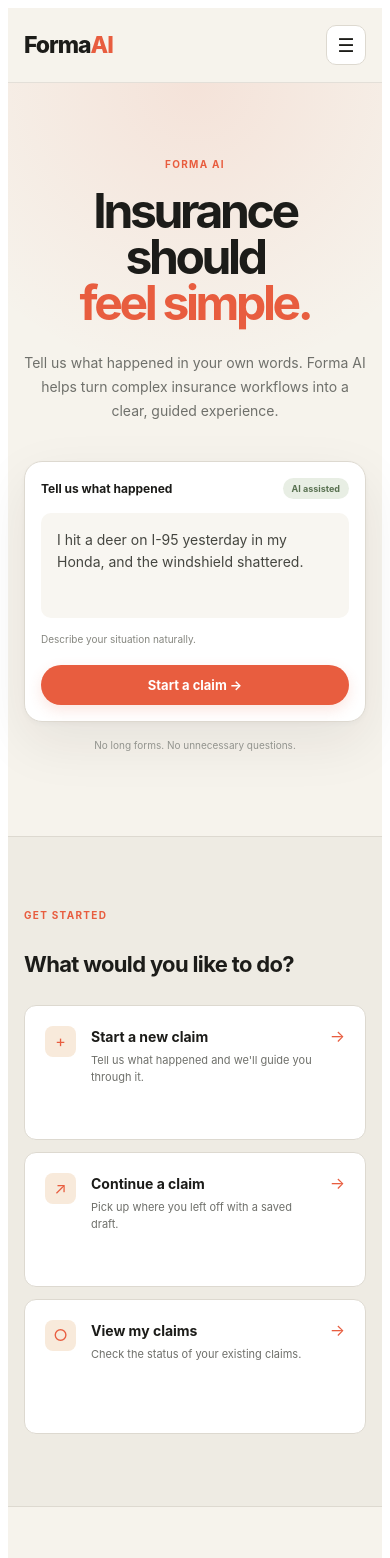
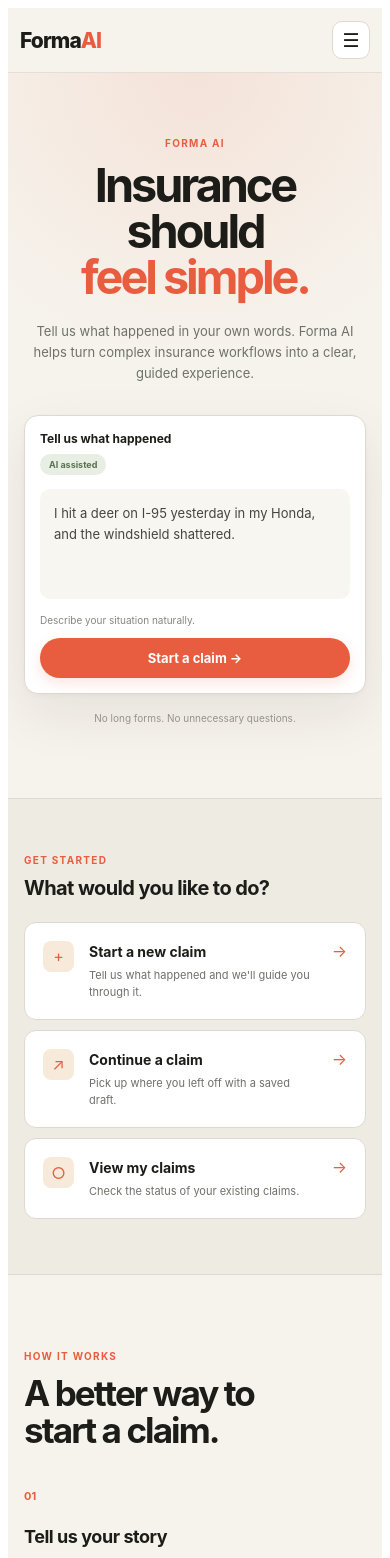
Before and after one commit to Darkstar080/forma-ai, a React (Vite) app in the folder apps/client/: page / in a window 390 px wide. Shown: the top 1558 px of the page. Built offline with nearby package versions, Linux system fonts and the light colour scheme.

Commit message:
feat: improve mobile homepage layout

```diff
--- a/apps/client/src/components/Home.css
+++ b/apps/client/src/components/Home.css
@@ -1754,3 +1754,474 @@
     transition: none !important;
   }
 }
+/* =========================================================
+   MOBILE HOMEPAGE POLISH
+   Additional responsive improvements
+   Does not change desktop layout
+========================================================= */
+
+@media (max-width: 650px) {
+  /* ---------- Global mobile safety ---------- */
+
+  .forma-home {
+    width: 100%;
+    max-width: 100%;
+    overflow-x: hidden;
+  }
+
+  .forma-home main {
+    width: 100%;
+    overflow-x: hidden;
+  }
+
+  /* ---------- Navbar ---------- */
+
+  .forma-navbar-inner {
+    height: 64px;
+    width: calc(100% - 24px);
+  }
+
+  .forma-logo {
+    font-size: 21px;
+  }
+
+  .mobile-menu-button {
+    width: 38px;
+    height: 38px;
+  }
+
+  .mobile-nav {
+    width: calc(100% - 24px);
+    margin-bottom: 10px;
+    padding: 8px;
+
+    border-radius: 12px;
+  }
+
+  .mobile-nav a {
+    min-height: 44px;
+
+    display: flex;
+    align-items: center;
+
+    padding: 11px 12px;
+  }
+
+  .forma-mobile-theme {
+    min-height: 44px;
+  }
+
+  .mobile-nav-cta {
+    min-height: 44px;
+
+    display: flex;
+    align-items: center;
+    justify-content: center;
+  }
+
+  /* ---------- Hero ---------- */
+
+  .home-hero {
+    width: 100%;
+    min-height: auto;
+
+    padding: 64px 16px 72px;
+  }
+
+  .hero-content {
+    width: 100%;
+  }
+
+  .hero-content h1 {
+    max-width: 360px;
+    margin: 14px auto 0;
+
+    font-size: clamp(42px, 12vw, 52px);
+    line-height: 0.98;
+    letter-spacing: -0.065em;
+  }
+
+  .hero-description {
+    max-width: 340px;
+    margin: 20px auto 30px;
+
+    font-size: 13px;
+    line-height: 1.65;
+  }
+
+  .story-card {
+    width: 100%;
+    max-width: 100%;
+
+    padding: 15px;
+
+    border-radius: 14px;
+  }
+
+  .story-card-top {
+    align-items: flex-start;
+    flex-direction: column;
+    gap: 8px;
+  }
+
+  .story-input {
+    min-height: 110px;
+    padding: 14px;
+
+    font-size: 13px;
+  }
+
+  .story-card-bottom {
+    gap: 12px;
+  }
+
+  .hero-footnote {
+    max-width: 300px;
+    margin-left: auto;
+    margin-right: auto;
+
+    line-height: 1.5;
+  }
+
+  /* ---------- Shared sections ---------- */
+
+  .section-container,
+  .quick-actions-inner,
+  .footer-inner {
+    width: calc(100% - 32px);
+  }
+
+  .section-heading h2,
+  .features-header h2,
+  .claim-preview-heading h2,
+  .trust-section h2,
+  .cta-card h2 {
+    font-size: clamp(32px, 9vw, 42px);
+    line-height: 1.05;
+  }
+
+  /* ---------- Quick actions ---------- */
+
+  .quick-actions {
+    padding: 55px 0;
+  }
+
+  .quick-intro {
+    gap: 10px;
+  }
+
+  .quick-intro h2 {
+    font-size: 20px;
+  }
+
+  .quick-grid {
+    grid-template-columns: 1fr;
+    gap: 10px;
+
+    margin-top: 22px;
+  }
+
+  .quick-card {
+    min-height: auto;
+
+    padding: 18px;
+
+    grid-template-columns: auto 1fr auto;
+  }
+
+  .quick-card:hover {
+    transform: translateY(-3px);
+  }
+
+  /* ---------- How it works ---------- */
+
+  .how-section {
+    padding: 75px 0;
+  }
+
+  .section-heading {
+    margin-bottom: 35px;
+  }
+
+  .steps-grid {
+    grid-template-columns: 1fr;
+  }
+
+  .step-item,
+  .step-item:first-child {
+    min-height: auto;
+
+    padding: 28px 0;
+
+    border-left: 0;
+    border-top: 1px solid var(--forma-border);
+  }
+
+  .step-item:first-child {
+    padding-top: 0;
+    border-top: 0;
+  }
+
+  .step-item h3 {
+    margin: 22px 0 9px;
+
+    font-size: 18px;
+  }
+
+  .step-item p {
+    max-width: 100%;
+
+    font-size: 12px;
+    line-height: 1.65;
+  }
+
+  /* ---------- Features ---------- */
+
+  .features-section {
+    padding: 75px 0;
+  }
+
+  .features-header {
+    align-items: flex-start;
+    flex-direction: column;
+    gap: 16px;
+
+    margin-bottom: 30px;
+  }
+
+  .features-header > p {
+    max-width: 100%;
+
+    font-size: 12px;
+  }
+
+  .features-grid {
+    grid-template-columns: 1fr;
+    gap: 10px;
+  }
+
+  .feature-card {
+    min-height: 185px;
+
+    padding: 20px;
+  }
+
+  .feature-card h3 {
+    margin: 35px 0 9px;
+
+    font-size: 16px;
+  }
+
+  .feature-card p {
+    font-size: 11px;
+    line-height: 1.6;
+  }
+
+  /* ---------- Claim preview ---------- */
+
+  .claim-preview-section {
+    padding: 80px 0;
+  }
+
+  .claim-preview-heading {
+    margin-bottom: 30px;
+  }
+
+  .claim-preview-heading > p:last-child {
+    max-width: 100%;
+
+    margin-top: 16px;
+
+    font-size: 12px;
+  }
+
+  .claim-preview-card {
+    padding: 18px;
+
+    border-radius: 12px;
+  }
+
+  .claim-preview-top {
+    align-items: flex-start;
+    flex-direction: column;
+    gap: 12px;
+  }
+
+  .claim-preview-top h3 {
+    font-size: 17px;
+  }
+
+  .claim-progress-value {
+    font-size: 20px;
+  }
+
+  .claim-preview-bottom {
+    align-items: stretch;
+    flex-direction: column;
+    gap: 12px;
+  }
+
+  .claim-preview-bottom button {
+    width: 100%;
+    padding: 11px;
+
+    border: 1px solid rgba(232, 93, 63, 0.18);
+    border-radius: 8px;
+
+    background: rgba(232, 93, 63, 0.05);
+  }
+
+  /* ---------- Existing form preview ---------- */
+
+  .form-preview {
+    padding: 18px;
+
+    border-radius: 12px;
+  }
+
+  .form-preview-header {
+    align-items: flex-start;
+    flex-direction: column;
+    gap: 8px;
+  }
+
+  .form-preview-header h3 {
+    font-size: 18px;
+  }
+
+  .preview-fields {
+    grid-template-columns: 1fr;
+    gap: 9px;
+  }
+
+  .preview-fields > div {
+    padding: 15px;
+  }
+
+  /* ---------- Trust ---------- */
+
+  .trust-section {
+    padding: 75px 0;
+  }
+
+  .trust-layout {
+    grid-template-columns: 1fr;
+    gap: 40px;
+  }
+
+  .trust-description {
+    max-width: 100%;
+
+    margin-top: 18px;
+
+    font-size: 12px;
+  }
+
+  .trust-list > div {
+    padding: 17px 0;
+  }
+
+  .trust-list strong {
+    font-size: 12px;
+  }
+
+  .trust-list p {
+    font-size: 10px;
+    line-height: 1.5;
+  }
+
+  /* ---------- CTA ---------- */
+
+  .cta-section {
+    padding: 70px 16px;
+  }
+
+  .cta-card {
+    width: 100%;
+
+    padding: 52px 20px;
+
+    border-radius: 15px;
+  }
+
+  .cta-card > p:not(.eyebrow) {
+    max-width: 310px;
+
+    margin: 16px auto 24px;
+
+    font-size: 12px;
+    line-height: 1.6;
+  }
+
+  .cta-card .primary-action {
+    width: 100%;
+    max-width: 260px;
+  }
+
+  /* ---------- Better touch interaction ---------- */
+
+  .quick-card,
+  .feature-card,
+  .claim-preview-card,
+  .story-card {
+    -webkit-tap-highlight-color: transparent;
+  }
+
+  /* Disable large desktop hover movement on touch screens */
+
+  .quick-card:hover,
+  .feature-card:hover,
+  .claim-preview-card:hover,
+  .story-card:hover,
+  .cta-card:hover {
+    transform: translateY(-2px);
+  }
+}
+
+/* =========================================================
+   VERY SMALL DEVICES
+========================================================= */
+
+@media (max-width: 380px) {
+  .forma-navbar-inner {
+    width: calc(100% - 20px);
+  }
+
+  .forma-logo {
+    font-size: 20px;
+  }
+
+  .home-hero {
+    padding-top: 52px;
+  }
+
+  .hero-content h1 {
+    font-size: 40px;
+  }
+
+  .hero-description {
+    font-size: 12px;
+  }
+
+  .quick-actions-inner,
+  .section-container,
+  .footer-inner {
+    width: calc(100% - 24px);
+  }
+
+  .quick-card {
+    padding: 15px;
+  }
+
+  .feature-card {
+    padding: 17px;
+  }
+
+  .claim-preview-card {
+    padding: 15px;
+  }
+
+  .cta-card {
+    padding: 45px 16px;
+  }
+}
```
